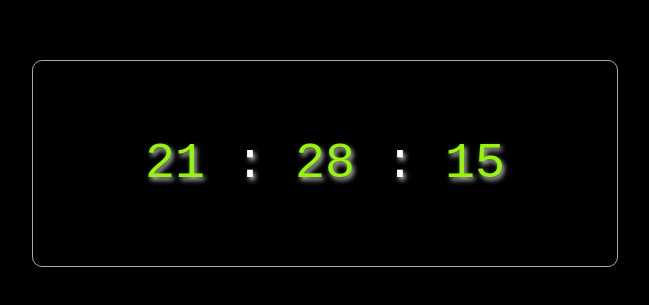
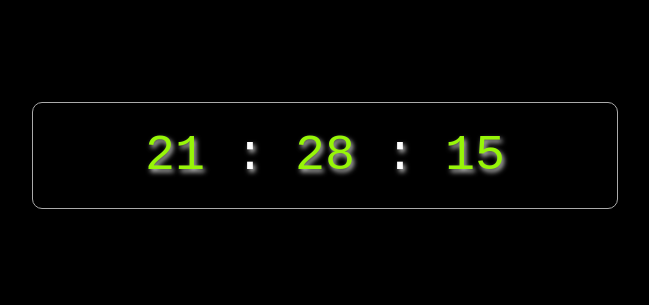
Before and after one commit to 01mehran/DigitalCLock, a plain HTML site: page index.html in a window 1280 px wide. Shown: the part 245-550 px from the top of the page, without its empty margins (315-964 px from the left). Drawn offline with Linux system fonts and the light colour scheme.

Commit message:
somebasicreset

```diff
--- a/index.html
+++ b/index.html
@@ -12,7 +12,7 @@
 <body>
 
     <div>
-        <p id="time">TIMER ...</p>
+        <p id="time">Digital Clock ...</p>
     </div>
 
 
--- a/style.css
+++ b/style.css
@@ -1,4 +1,10 @@
+*{
+  margin: 0;
+  padding: 0;
+  box-sizing: border-box;
+}
 body {
+
   background-color: black;
   display: flex;
   flex-direction: column;
```
